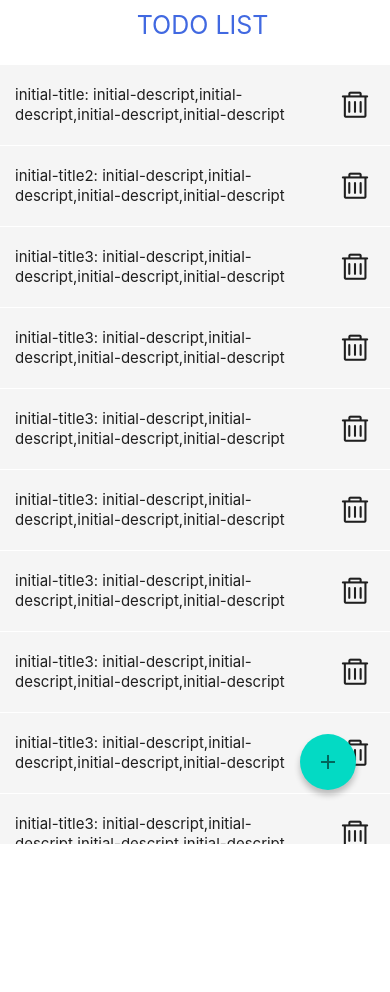
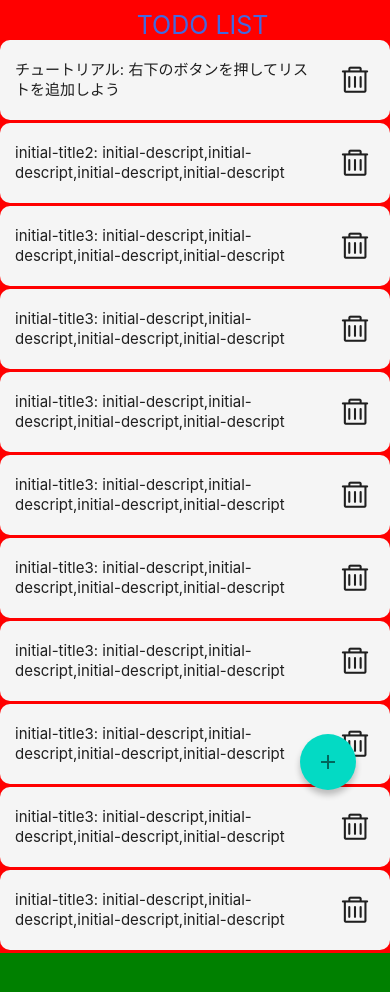
Before and after one commit to kurikuri333/Todolist, a React Native app: screen / in a window 390 px wide. Shown: the top 992 px of the page. Before the commit the page ends 844 px from the top, so only its background shows below. Built offline with nearby package versions, Linux system fonts and the light colour scheme.

Commit message:
FlatList修正

```diff
--- a/App.tsx
+++ b/App.tsx
@@ -5,13 +5,13 @@ import {
   StyleSheet,
   Text,
   SafeAreaView,
-  ScrollView,
   TextInput,
   TouchableOpacity,
   View,
   FlatList,
   Modal,
   Dimensions,
+  useWindowDimensions,
   TouchableHighlight
  } from 'react-native';
  import todolist from './api/todolist.json';
@@ -28,6 +28,7 @@ import {
 
  const App:FC = () => {
 
+  const { height, width } = useWindowDimensions();
   const [ready, setReady] = useState(false);
   const getReady = () => {
     setTodos(todolist);
@@ -90,23 +91,23 @@ import {
     deleteTodo(id);
   }
 
-
   // 描画部分
   return (
     <Fragment>
       <SafeAreaView style={styles.container}>
+
+      <View style = {styles.todo_wrapper}>
         <View>
             <Text style={ styles.plus }>TODO LIST</Text>
          </View>
 
-        <ScrollView>
-        <View style={styles.todo_wrapper}>
           <FlatList
             data={todos}
             renderItem={({ item: todo }) => {
 
               return (
                 <View style={styles.todo_container}>
+
                   <Text numberOfLines={2} style={styles.todo_title}>
                     { todo.title }: { todo.description }
                   </Text>
@@ -118,18 +119,13 @@ import {
             }}
             keyExtractor={(_, index) => index.toString()}
           />
+
         </View>
-        </ScrollView>
-        <View style={ styles.fabbox }>
-          <FAB
-            icon={'plus'}
-            style={styles.fab}
-            onPress={() => handlePlus()}
-            />
-         </View>
-      </SafeAreaView>
-
-
+        <FAB
+          icon={'plus'}
+          style={styles.fab}
+          onPress={() => handlePlus()}
+          />
 
 
       <Modal visible={ mode === 'add'} animationType={ 'slide' }>
@@ -160,6 +156,7 @@ import {
           </View>
         </View>
       </Modal>
+      </SafeAreaView>
     </Fragment>
   );
 
@@ -167,11 +164,14 @@ import {
 
 const windowWidth = Dimensions.get('window').width;
 const windowHeight = Dimensions.get('window').height;
+
+
+
 const styles = StyleSheet.create({
 
   container: {
-    flex: 1,
-    backgroundColor: "#fff",
+    backgroundColor: "green",
+    paddingBottom: 100,
   },
   modal: {
     justifyContent: 'center',
@@ -180,7 +180,8 @@ const styles = StyleSheet.create({
     height: 400,
   },
   todo_wrapper: {
-    marginTop: 25,
+    marginTop: 0,
+    backgroundColor: "red",
   },
   todo_container: {
     flex: 1,
@@ -188,9 +189,10 @@ const styles = StyleSheet.create({
     justifyContent: 'space-between',
     alignItems: 'center',
     padding: 20,
-    marginBottom: 1,
+    marginBottom: 3,
     paddingLeft: 15,
     backgroundColor: '#f5f5f5',
+    borderRadius:10,
   },
   todo_title: {
     color: '#1f1f1f',
@@ -246,12 +248,6 @@ const styles = StyleSheet.create({
     color: '#fff',
 
   },
-  fabbox: {
-    position: 'absolute',
-    backgroundColor: '#4169e',
-    width: 0,
-    height: 0,
-  },
   fab: {
     color: '#4169e1',
     position: 'absolute',
--- a/api/todolist.json
+++ b/api/todolist.json
@@ -1,11 +1,11 @@
 [
     {
         "id": 1,
-        "title": "initial-title",
-        "description": "initial-descript,initial-descript,initial-descript,initial-descript",
+        "title": "チュートリアル",
+        "description": "右下のボタンを押してリストを追加しよう",
         "done": false
     },
-    {
+   {
         "id": 2,
         "title": "initial-title2",
         "description": "initial-descript,initial-descript,initial-descript,initial-descript",
```
